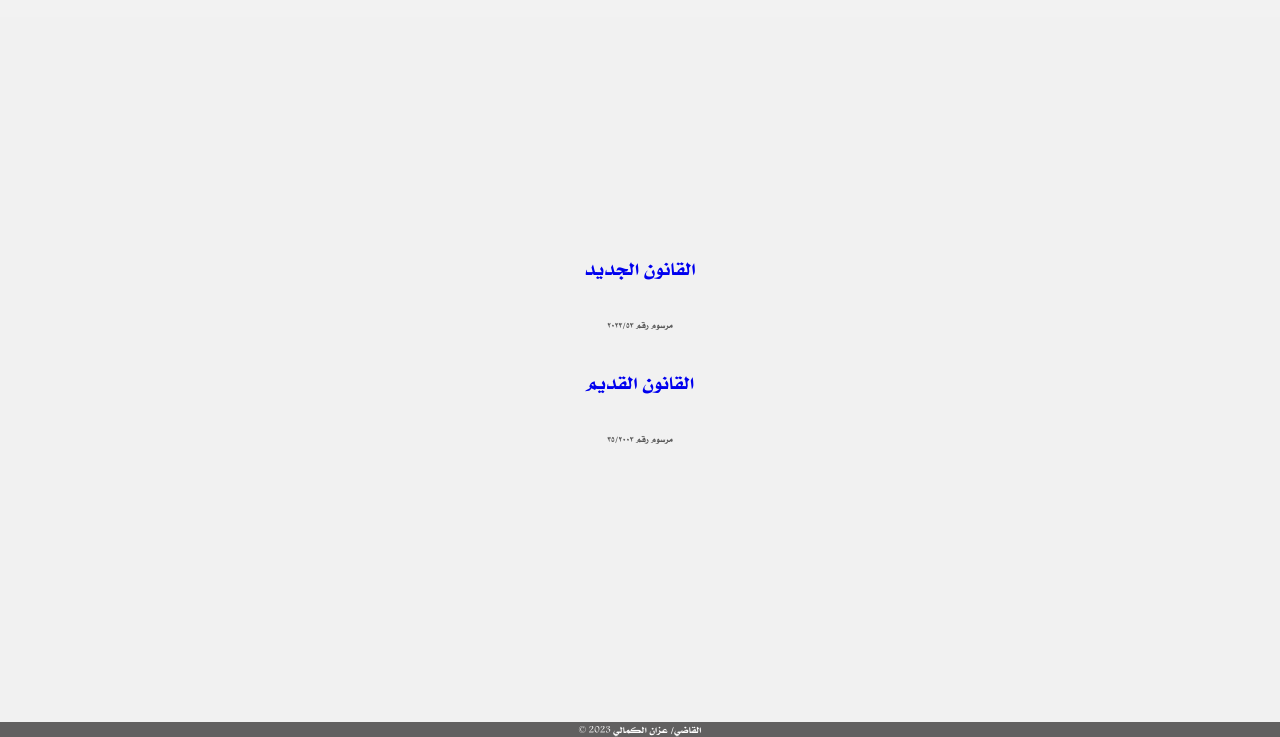
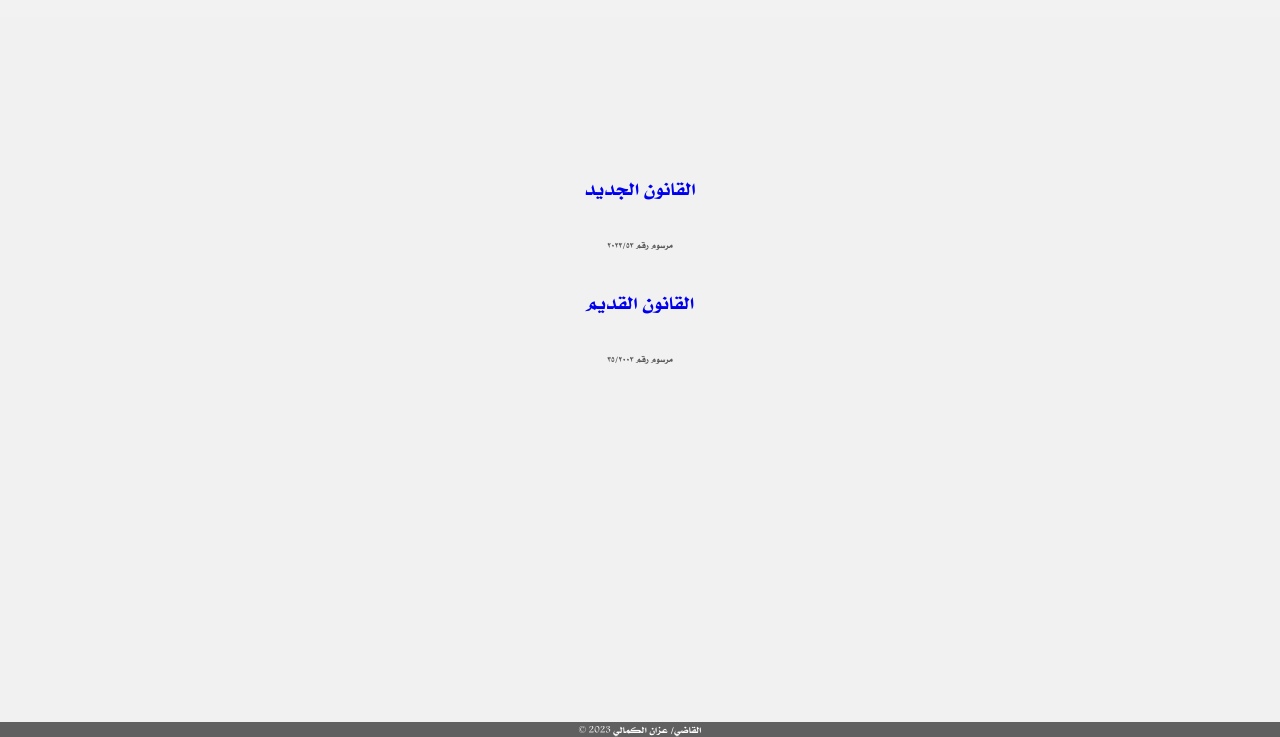
Before and after one commit to zezokam/Twolaborlaws, a plain HTML site: page index.html in a window 1280 px wide. Shown: the part 63-800 px from the top of the page. Drawn offline with Linux system fonts and the light colour scheme.

Commit message:
Update Style.css

```diff
--- a/Style.css
+++ b/Style.css
@@ -34,7 +34,7 @@ main {
   flex-direction: column;
   justify-content: center; /* Center vertically */
   align-items: center;
-  height: calc(90vh - 90px); /* Adjust height for header and footer */
+  height: calc(70vh - 90px); /* Adjust height for header and footer */
 }
 
 a {
```
